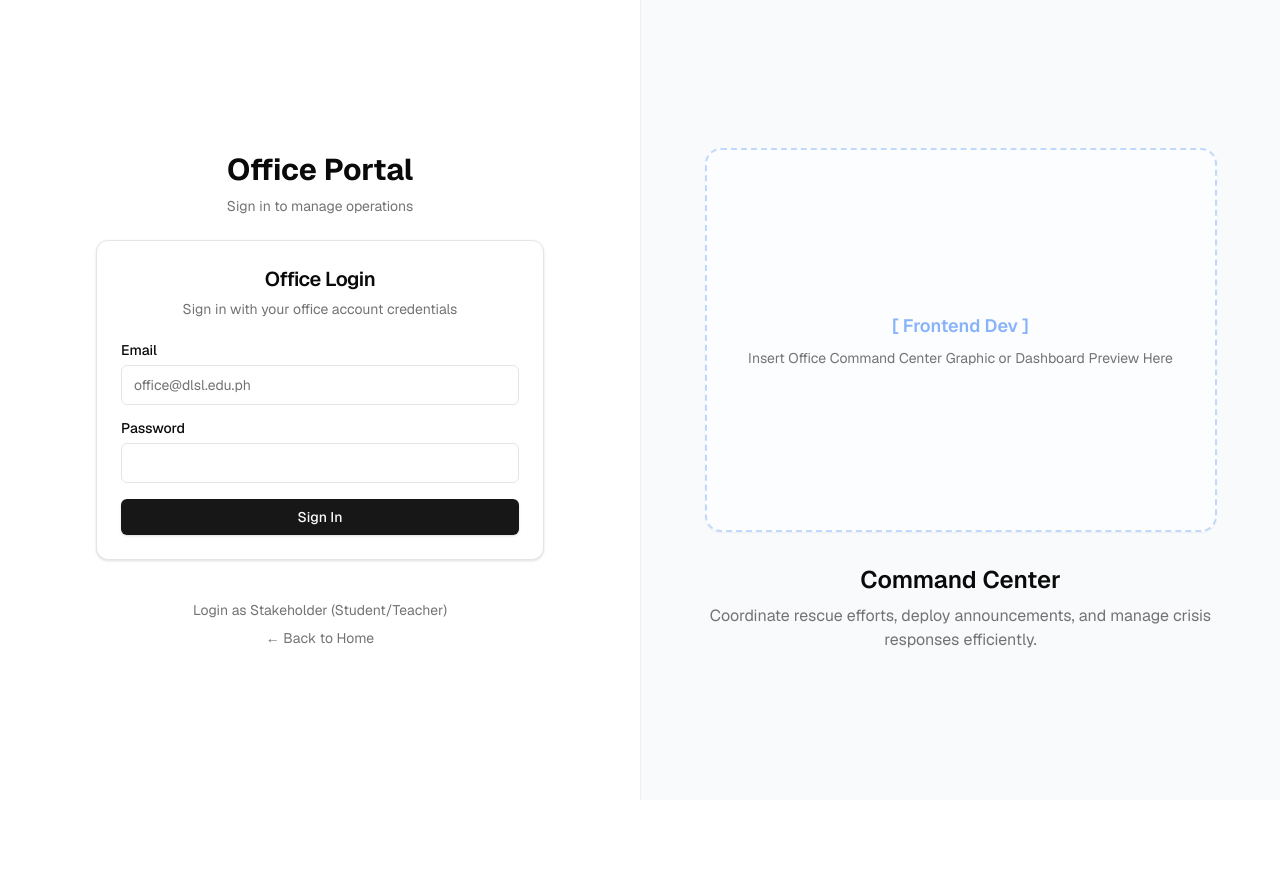
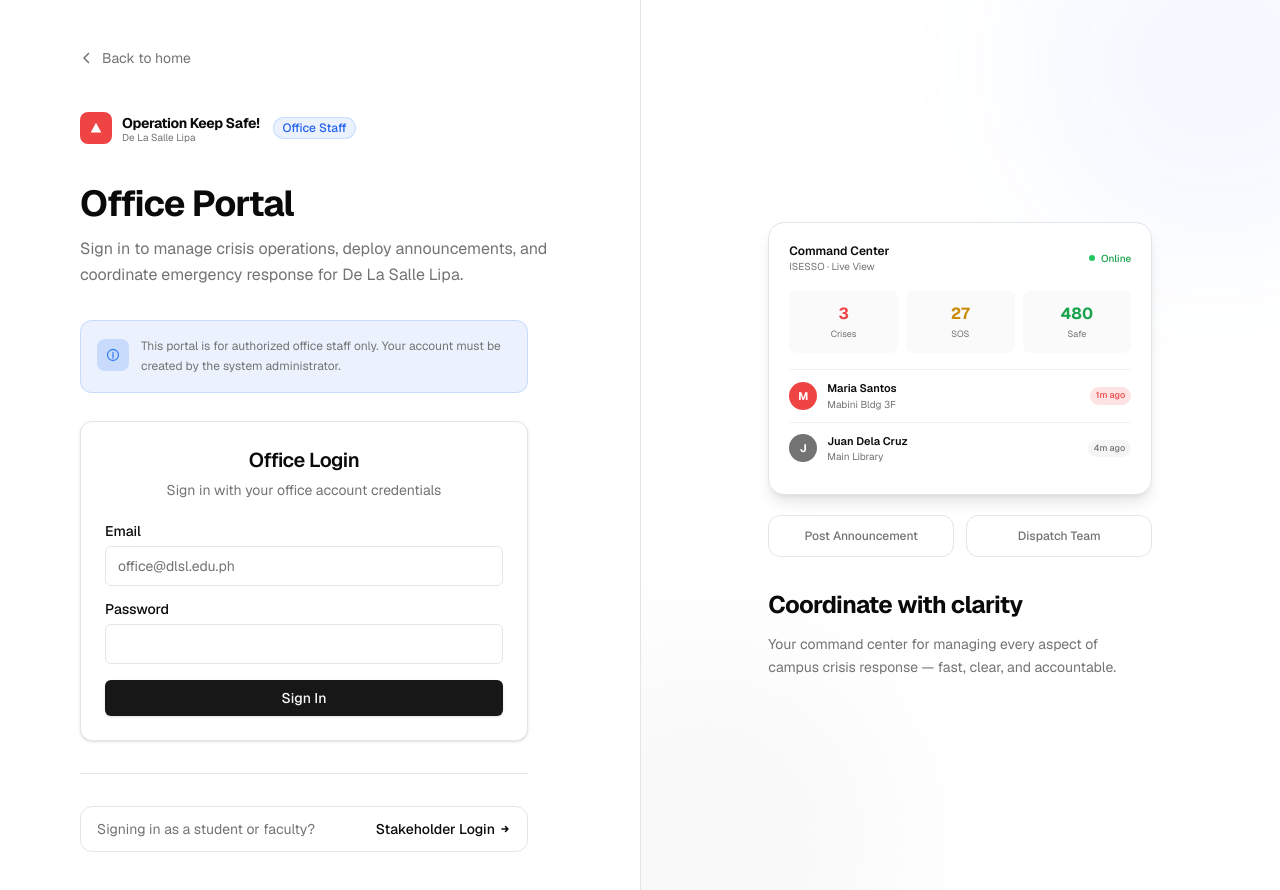
Before and after one commit to luisantonioj/oks, a Next.js app: page /login-office in a window 1280 px wide. Shown: the top 890 px of the page. Before the commit the page ends 800 px from the top, so only its background shows below. Built offline with nearby package versions, Linux system fonts and the light colour scheme; no server answers.

Commit message:
Initial UI for Office LogIn

```diff
--- a/app/(auth)/login-office/page.tsx
+++ b/app/(auth)/login-office/page.tsx
@@ -7,65 +7,178 @@ import { getCurrentUserProfile } from "@/lib/queries/user";
 import Link from "next/link";
 
 export default async function LoginOfficePage() {
-  // 1. Session Checks (Zero-Flash Redirects)
+  // 1. Session Checks (Zero-Flash Redirects) — UNCHANGED
   const cookieStore = await cookies();
-  if (cookieStore.get('oks_admin_session')?.value === 'authenticated') {
-    redirect('/portal/dashboard');
+  if (cookieStore.get("oks_admin_session")?.value === "authenticated") {
+    redirect("/portal/dashboard");
   }
 
   const supabase = await createClient();
-  const { data: { user } } = await supabase.auth.getUser();
+  const {
+    data: { user },
+  } = await supabase.auth.getUser();
 
   if (user) {
     const profile = await getCurrentUserProfile();
-    if (profile?.role === 'office') redirect('/office/dashboard');
-    if (profile?.role === 'stakeholder') redirect('/stakeholder/dashboard');
+    if (profile?.role === "office") redirect("/office/dashboard");
+    if (profile?.role === "stakeholder") redirect("/stakeholder/dashboard");
   }
 
-  // 2. Render Split-Screen Login
+  // 2. Render UI
   return (
-    <div className="min-h-screen flex flex-col lg:flex-row w-full">
-      {/* Left Side - Form Container */}
-      <div className="w-full lg:w-1/2 flex items-center justify-center p-6 md:p-10">
-        <div className="w-full max-w-md flex flex-col gap-6">
-          <div className="text-center space-y-2">
-            <h1 className="text-3xl font-bold">Office Portal</h1>
-            <p className="text-sm text-muted-foreground">Sign in to manage operations</p>
+    <div className="min-h-screen flex bg-background">
+
+      {/* ── Left: Form Panel ── */}
+      <div className="flex-1 flex flex-col justify-center px-12 py-12 xl:px-20">
+
+        {/* Back link */}
+        <div className="mb-10">
+          <Link
+            href="/"
+            className="inline-flex items-center gap-2 text-sm text-muted-foreground hover:text-foreground transition-colors"
+          >
+            <svg width="14" height="14" viewBox="0 0 14 14" fill="none">
+              <path d="M8.5 2.5L4 7l4.5 4.5" stroke="currentColor" strokeWidth="1.5" strokeLinecap="round" strokeLinejoin="round" />
+            </svg>
+            Back to home
+          </Link>
+        </div>
+
+        {/* Logo + role badge */}
+        <div className="flex items-center gap-2.5 mb-10">
+          <div className="w-8 h-8 rounded-lg bg-destructive flex items-center justify-center flex-shrink-0">
+            <svg width="14" height="14" viewBox="0 0 16 16" fill="none">
+              <path d="M8 2L14 13H2L8 2Z" fill="white" />
+            </svg>
           </div>
+          <div className="leading-none">
+            <p className="text-sm font-bold tracking-tight">Operation Keep Safe!</p>
+            <p className="text-[10px] text-muted-foreground font-normal">De La Salle Lipa</p>
+          </div>
+          <span className="ml-1 text-xs font-medium bg-blue-500/10 text-blue-600 dark:text-blue-400 border border-blue-500/20 px-2 py-0.5 rounded-full">
+            Office Staff
+          </span>
+        </div>
 
+        {/* Heading */}
+        <div className="mb-8">
+          <h1 className="text-4xl font-bold tracking-tight mb-3">
+            Office Portal
+          </h1>
+          <p className="text-muted-foreground text-base leading-relaxed">
+            Sign in to manage crisis operations, deploy announcements, and
+            coordinate emergency response for De La Salle Lipa.
+          </p>
+        </div>
+
+        {/* Info strip */}
+        <div className="flex items-start gap-3 bg-blue-500/10 border border-blue-500/20 rounded-xl p-4 mb-7 max-w-md">
+          <div className="w-8 h-8 rounded-lg bg-blue-500/20 flex items-center justify-center flex-shrink-0 mt-0.5">
+            <svg width="14" height="14" viewBox="0 0 14 14" fill="none">
+              <circle cx="7" cy="7" r="5.5" stroke="currentColor" strokeWidth="1.3" className="text-blue-500" />
+              <path d="M7 6v4M7 4.5v.5" stroke="currentColor" strokeWidth="1.3" strokeLinecap="round" className="text-blue-500" />
+            </svg>
+          </div>
+          <p className="text-xs text-muted-foreground leading-relaxed">
+            This portal is for authorized office staff only. Your account must
+            be created by the system administrator.
+          </p>
+        </div>
+
+        {/* Form */}
+        <div className="w-full max-w-md">
           <OfficeLoginForm />
+        </div>
 
-          {/* Cleaned up navigation links */}
-          <div className="flex flex-col gap-2 text-center text-sm mt-4">
-            <Link href="/login" className="text-muted-foreground hover:text-foreground transition-colors">
-              Login as Stakeholder (Student/Teacher)
-            </Link>
-            <Link href="/" className="text-muted-foreground hover:text-foreground transition-colors">
-              ← Back to Home
-            </Link>
-          </div>
+        {/* Switch link */}
+        <div className="mt-8 pt-8 border-t border-border max-w-md">
+          <Link
+            href="/login"
+            className="flex items-center justify-between w-full text-sm px-4 py-3 rounded-xl border border-border hover:bg-accent hover:border-border/80 transition-all group"
+          >
+            <span className="text-muted-foreground group-hover:text-foreground transition-colors">
+              Signing in as a student or faculty?
+            </span>
+            <span className="text-sm font-medium text-foreground flex items-center gap-1">
+              Stakeholder Login
+              <svg width="12" height="12" viewBox="0 0 12 12" fill="none">
+                <path d="M3 6h6M6.5 3.5L9 6l-2.5 2.5" stroke="currentColor" strokeWidth="1.5" strokeLinecap="round" strokeLinejoin="round" />
+              </svg>
+            </span>
+          </Link>
         </div>
       </div>
 
-      {/* Right Side - Placeholder for Frontend Developer */}
-      <div className="hidden lg:flex w-full lg:w-1/2 bg-slate-50 dark:bg-slate-900/50 items-center justify-center p-10 border-l border-border/50">
-        <div className="w-full max-w-lg text-center space-y-8">
-          {/* Dashed Placeholder Box (Slightly different style/aspect ratio for variety) */}
-          <div className="relative w-full aspect-[4/3] rounded-2xl bg-background/50 flex flex-col items-center justify-center border-2 border-dashed border-blue-500/30 p-8 shadow-sm">
-            <p className="text-lg font-semibold text-blue-500/60">
-              [ Frontend Dev ]
-            </p>
-            <p className="text-sm text-muted-foreground mt-2">
-              Insert Office Command Center Graphic or Dashboard Preview Here
-            </p>
+      {/* ── Right: Illustration Panel ── */}
+      <div className="hidden lg:flex flex-1 bg-card border-l border-border flex-col items-center justify-center p-12 xl:p-20 relative overflow-hidden">
+        {/* Decorative blobs */}
+        <div className="absolute -top-32 -right-32 w-96 h-96 rounded-full bg-blue-500/5 blur-3xl pointer-events-none" />
+        <div className="absolute -bottom-32 -left-32 w-96 h-96 rounded-full bg-muted/60 blur-3xl pointer-events-none" />
+
+        <div className="relative z-10 w-full max-w-sm">
+          {/* Command center mock */}
+          <div className="bg-background rounded-2xl border border-border shadow-lg p-5 mb-5 text-left">
+            <div className="flex items-center justify-between mb-4">
+              <div>
+                <p className="text-xs font-semibold">Command Center</p>
+                <p className="text-[10px] text-muted-foreground">ISESSO · Live View</p>
+              </div>
+              <div className="flex items-center gap-1.5">
+                <span className="w-1.5 h-1.5 rounded-full bg-green-500 animate-pulse" />
+                <span className="text-[10px] text-green-600 dark:text-green-400 font-medium">Online</span>
+              </div>
+            </div>
+
+            {/* Mini stat row */}
+            <div className="grid grid-cols-3 gap-2 mb-4">
+              {[
+                { v: "3", l: "Crises", color: "text-destructive" },
+                { v: "27", l: "SOS", color: "text-yellow-600 dark:text-yellow-400" },
+                { v: "480", l: "Safe", color: "text-green-600 dark:text-green-400" },
+              ].map((s) => (
+                <div key={s.l} className="bg-muted/50 rounded-lg py-3 text-center">
+                  <p className={`text-base font-bold ${s.color}`}>{s.v}</p>
+                  <p className="text-[9px] text-muted-foreground mt-0.5">{s.l}</p>
+                </div>
+              ))}
+            </div>
+
+            {/* SOS list */}
+            {[
+              { name: "Maria Santos", loc: "Mabini Bldg 3F", time: "1m ago", urgent: true },
+              { name: "Juan Dela Cruz", loc: "Main Library", time: "4m ago", urgent: false },
+            ].map((req) => (
+              <div key={req.name} className="flex items-center gap-2.5 py-2.5 border-t border-border/50">
+                <div className={`w-7 h-7 rounded-full flex items-center justify-center text-[11px] font-bold text-white flex-shrink-0 ${req.urgent ? "bg-destructive" : "bg-muted-foreground"}`}>
+                  {req.name[0]}
+                </div>
+                <div className="flex-1 min-w-0">
+                  <p className="text-[11px] font-semibold truncate">{req.name}</p>
+                  <p className="text-[10px] text-muted-foreground truncate">{req.loc}</p>
+                </div>
+                <span className={`text-[9px] font-medium px-1.5 py-0.5 rounded-full flex-shrink-0 ${req.urgent ? "bg-destructive/15 text-destructive" : "bg-muted text-muted-foreground"}`}>
+                  {req.time}
+                </span>
+              </div>
+            ))}
           </div>
 
-          <div className="space-y-2">
-            <h2 className="text-2xl font-semibold">Command Center</h2>
-            <p className="text-muted-foreground">
-              Coordinate rescue efforts, deploy announcements, and manage crisis responses efficiently.
-            </p>
+          {/* Quick action row */}
+          <div className="grid grid-cols-2 gap-3 mb-8">
+            {["Post Announcement", "Dispatch Team"].map((label) => (
+              <div key={label} className="bg-background border border-border rounded-xl py-3 px-3 text-xs font-medium text-center text-muted-foreground">
+                {label}
+              </div>
+            ))}
           </div>
+
+          <h2 className="text-2xl font-bold tracking-tight mb-3">
+            Coordinate with clarity
+          </h2>
+          <p className="text-sm text-muted-foreground leading-relaxed">
+            Your command center for managing every aspect of campus crisis
+            response — fast, clear, and accountable.
+          </p>
         </div>
       </div>
     </div>
```
